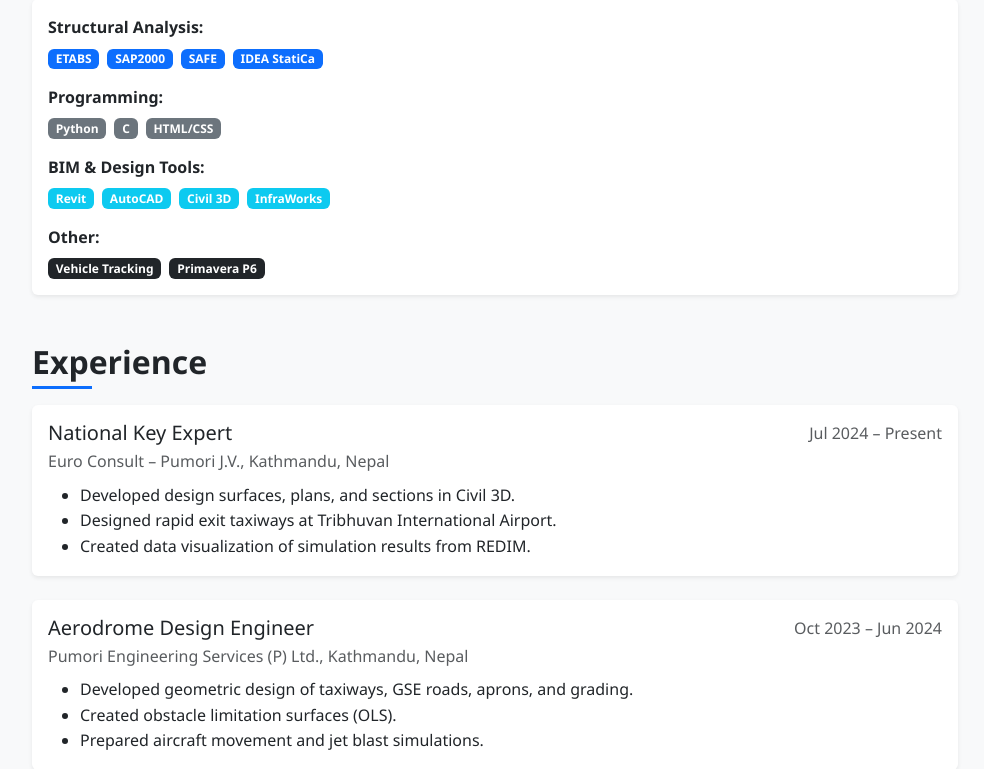
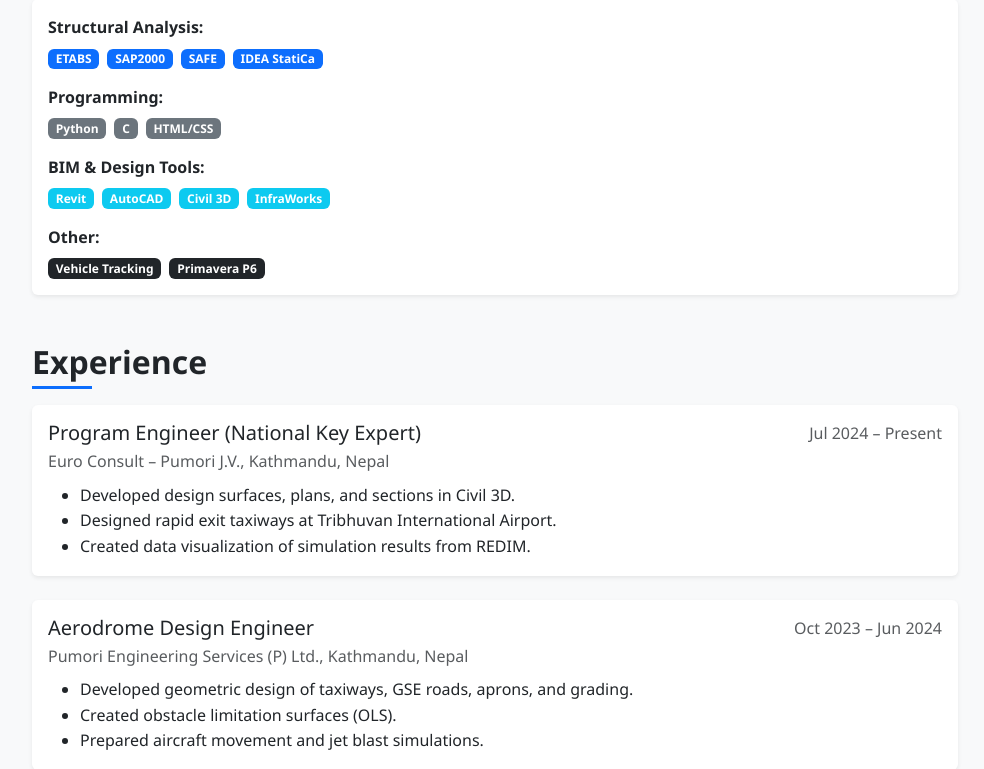
Before and after one commit to bikalpghimire/My-Website, a Flask app: page /resume in a window 1280 px wide. Shown: the part 953-1722 px from the top of the page, without its empty margins (145-1129 px from the left). Run offline with Flask 3, Linux system fonts and the light colour scheme; some libraries are stand-ins or nearby versions.

Commit message:
program engineer

```diff
--- a/templates/resume.html
+++ b/templates/resume.html
@@ -95,7 +95,7 @@
         <div class="card border-0 shadow-sm mb-4">
           <div class="card-body">
             <div class="d-flex justify-content-between align-items-start flex-wrap">
-              <h3 class="h5 mb-1">National Key Expert</h3>
+              <h3 class="h5 mb-1">Program Engineer (National Key Expert)</h3>
               <span class="text-muted">Jul 2024 – Present</span>
             </div>
             <p class="text-muted mb-2">Euro Consult – Pumori J.V., Kathmandu, Nepal</p>
```
Also changed, not shown: 1 other file.
